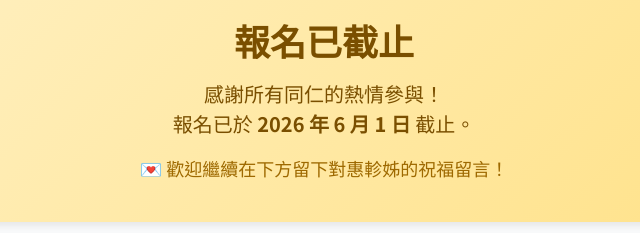
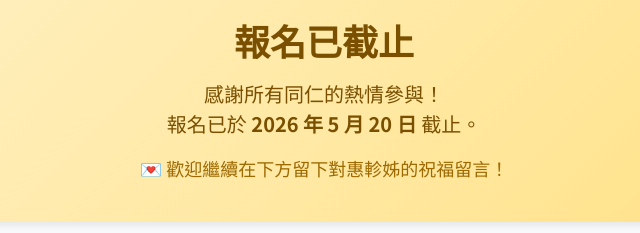
Before and after one commit to argus911/retire65.cht.jiang, a plain HTML site: page index.html in a window 1280 px wide. Shown: the part 1155-1388 px from the top of the page, 319-959 px from the left. Drawn offline with nearby package versions, Linux system fonts and the light colour scheme.

Commit message:
Update index.html

```diff
--- a/index.html
+++ b/index.html
@@ -650,7 +650,7 @@
       <div style="font-size: 56px; margin-bottom: 16px;">🎉</div>
       <h2 style="font-size: var(--cht-text-3xl); font-weight: var(--cht-font-bold); color: #7a4f00; margin-bottom: 12px;">報名已截止</h2>
       <p style="font-size: var(--cht-text-lg); color: #7a4f00; margin-bottom: 8px;">
-        感謝所有同仁的熱情參與！<br>報名已於 <strong>2026 年 6 月 1 日</strong> 截止。
+        感謝所有同仁的熱情參與！<br>報名已於 <strong>2026 年 5 月 20 日</strong> 截止。
       </p>
       <p style="font-size: var(--cht-text-base); color: #9e6900; margin-top: 16px;">
         💌 歡迎繼續在下方留下對惠軫姊的祝福留言！
```
